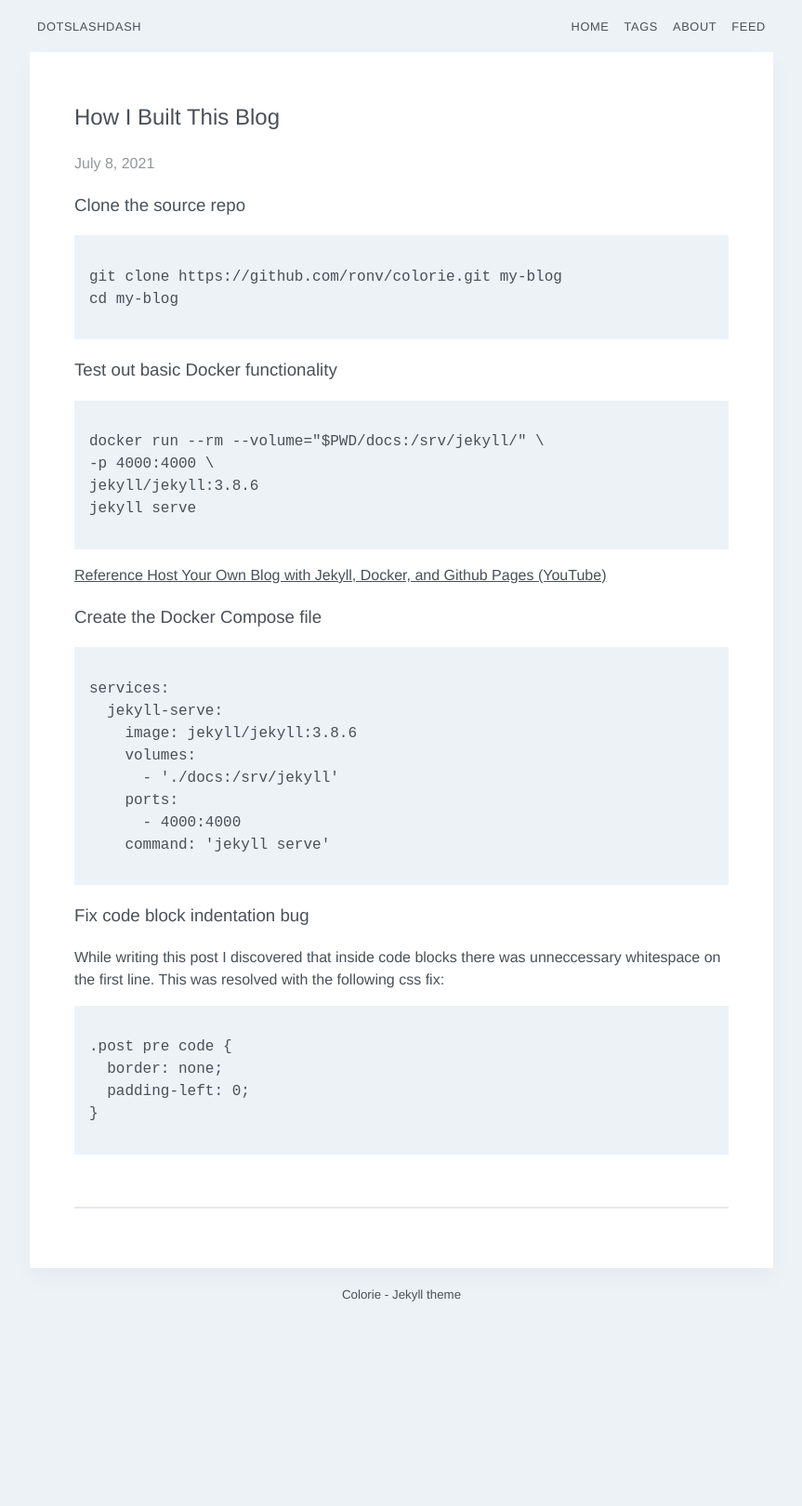
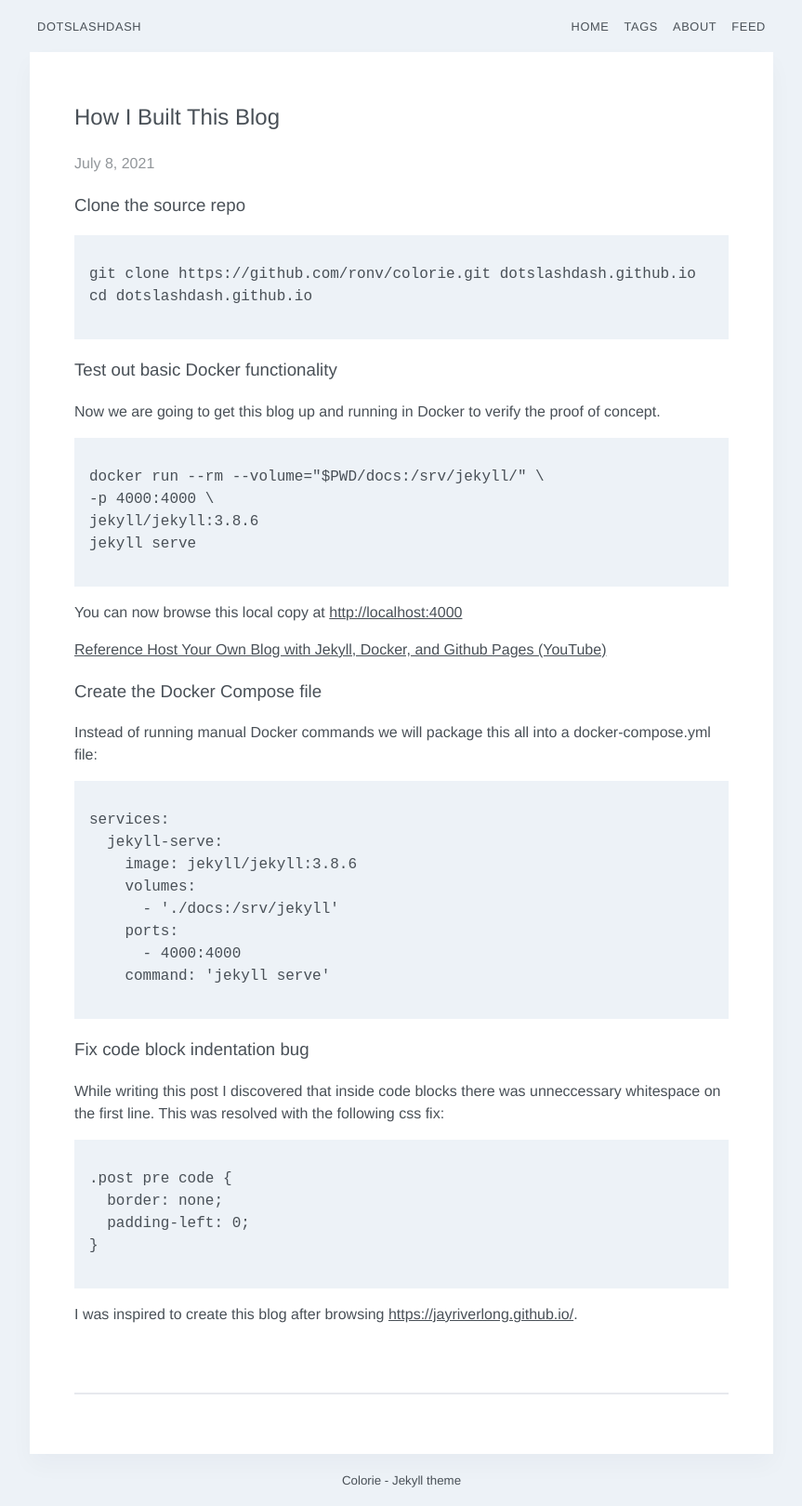
Before and after one commit to dotslashdash/dotslashdash.github.io, a Jekyll site: the page built from docs/_posts/2021-07-08-how-i-built-this-blog.md, in a window 1280 px wide. Shown: the whole page at 93% size, without its empty margins (208-1071 px from the left). Built offline with Jekyll 4.4.1, drawn with Linux system fonts in a browser that asks for light colours; some web fonts are replaced; before the commit the page ends 1420 px from its top, so only the background shows below that.

Commit message:
Adjustments

````diff
--- a/docs/_posts/2021-07-08-how-i-built-this-blog.md
+++ b/docs/_posts/2021-07-08-how-i-built-this-blog.md
@@ -8,21 +8,26 @@ tags: how-to blog
 
 ### Clone the source repo
 ```
-git clone https://github.com/ronv/colorie.git my-blog
-cd my-blog
+git clone https://github.com/ronv/colorie.git dotslashdash.github.io
+cd dotslashdash.github.io
 ```
 
 ### Test out basic Docker functionality
+Now we are going to get this blog up and running in Docker to verify the proof
+of concept.
 ```
 docker run --rm --volume="$PWD/docs:/srv/jekyll/" \
 -p 4000:4000 \
 jekyll/jekyll:3.8.6
 jekyll serve
 ```
+You can now browse this local copy at [http://localhost:4000](http://localhost:4000)
 
 [Reference Host Your Own Blog with Jekyll, Docker, and Github Pages (YouTube)](https://youtu.be/ZHQ3IwIL590)
 
 ### Create the Docker Compose file
+Instead of running manual Docker commands we will package this all into a
+docker-compose.yml file:
 ```docker
 services:
   jekyll-serve:
@@ -42,3 +47,6 @@ While writing this post I discovered that inside code blocks there was unneccess
   padding-left: 0;
 }
 ```
+
+
+I was inspired to create this blog after browsing [https://jayriverlong.github.io/](https://jayriverlong.github.io).
--- a/docs/_sass/_layout.scss
+++ b/docs/_sass/_layout.scss
@@ -196,3 +196,20 @@ footer {
   border: none;
   padding-left: 0;
 }
+li {
+    p {
+        display: inline;
+        &::after {
+          content: "\a\a";
+          white-space: pre;
+        }
+    }
+
+}
+
+code {
+    position: relative;
+    word-break: break-all;
+    padding: 0.1rem 0.3rem;
+    top: -.15em;
+}
````
Also changed, not shown: docs/_posts/2020-07-07-welcome.md (+5 -1 lines).
